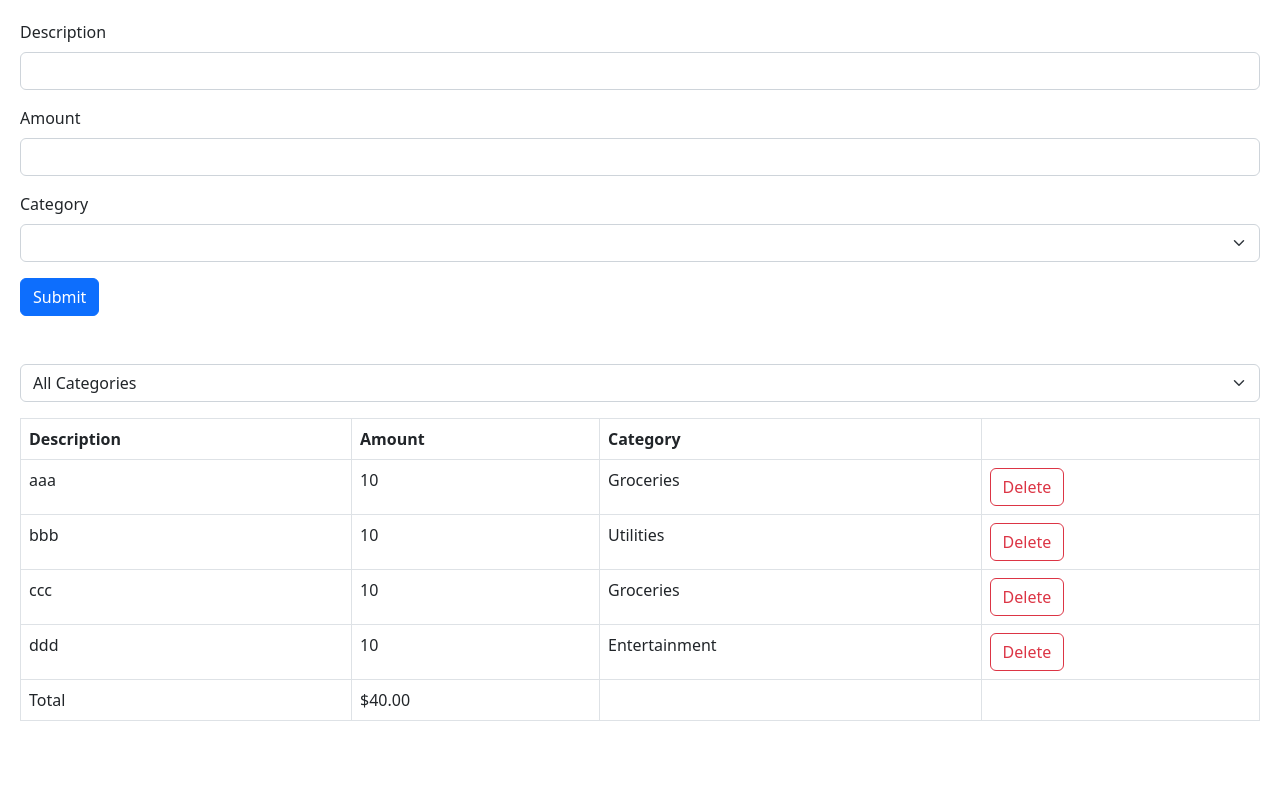
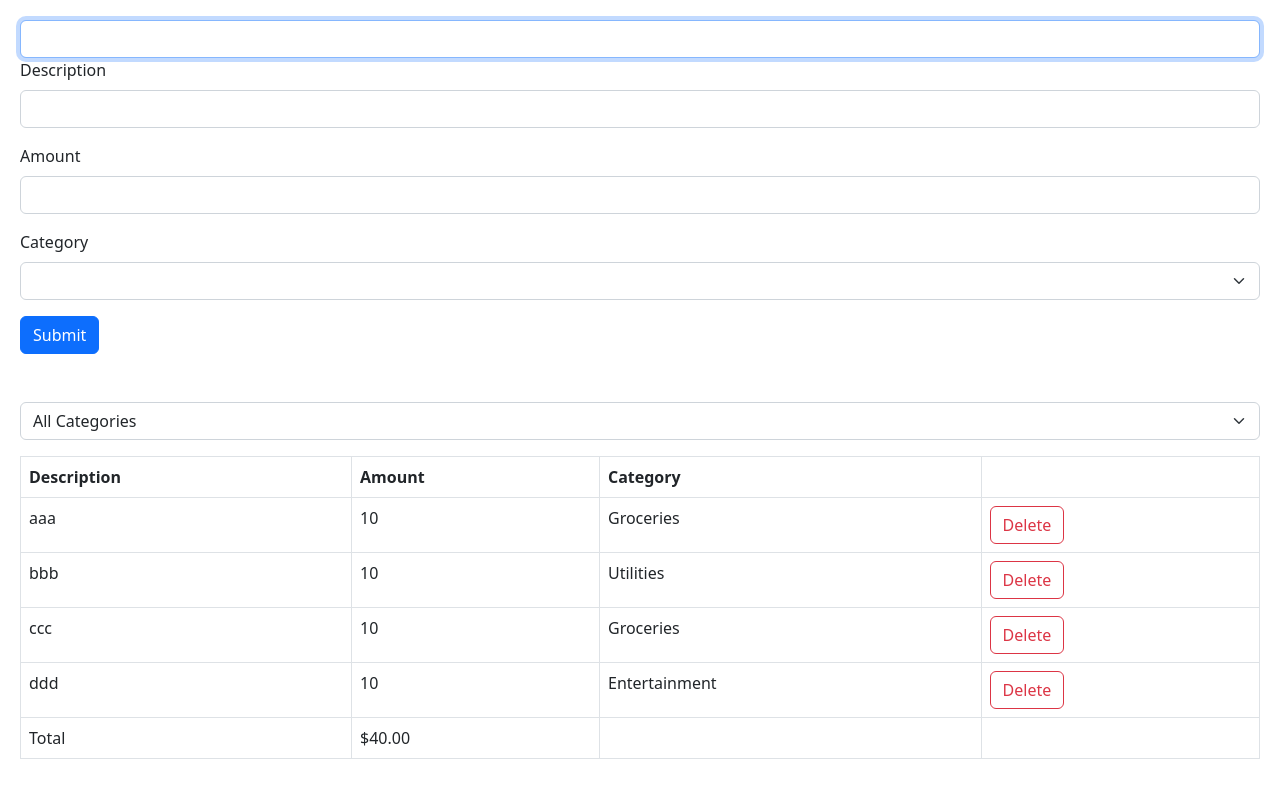
Before and after one commit to prabhu-raja/react-app, a React (Vite) app: page / in a window 1280 px wide. Built offline with nearby package versions, Linux system fonts and the light colour scheme.

Commit message:
41 - Init useEffect

```diff
--- a/src/App.tsx
+++ b/src/App.tsx
@@ -1,4 +1,4 @@
-import { useState } from 'react';
+import { useEffect, useRef, useState } from 'react';
 import produce from 'immer';
 import { BsFillCalendarFill } from 'react-icons/bs';
 import Alert from './components/Alert';
@@ -15,6 +15,7 @@ import ExpenseFilter from './expense-tracker/components/ExpenseFilter';
 import ExpenseForm from './expense-tracker/components/Expenseform';
 
 function App() {
+  const ipRef = useRef<HTMLInputElement>(null);
   const [selectedCategory, setSelectedCategory] = useState('');
   const [expenses, setExpenses] = useState([
     { id: 1, description: 'aaa', amount: 10, category: 'Groceries' },
@@ -26,8 +27,18 @@ function App() {
     ? expenses.filter((exp) => exp.category === selectedCategory)
     : expenses;
 
+  useEffect(() => {
+    ipRef.current && ipRef.current.focus();
+  });
+  useEffect(() => {
+    document.title = 'Sample';
+  });
+
   return (
     <>
+      <div>
+        <input ref={ipRef} id="name" type="text" className="form-control" />
+      </div>
       <div className="mb-5">
         <ExpenseForm
           onSubmit={(exp) =>
```
